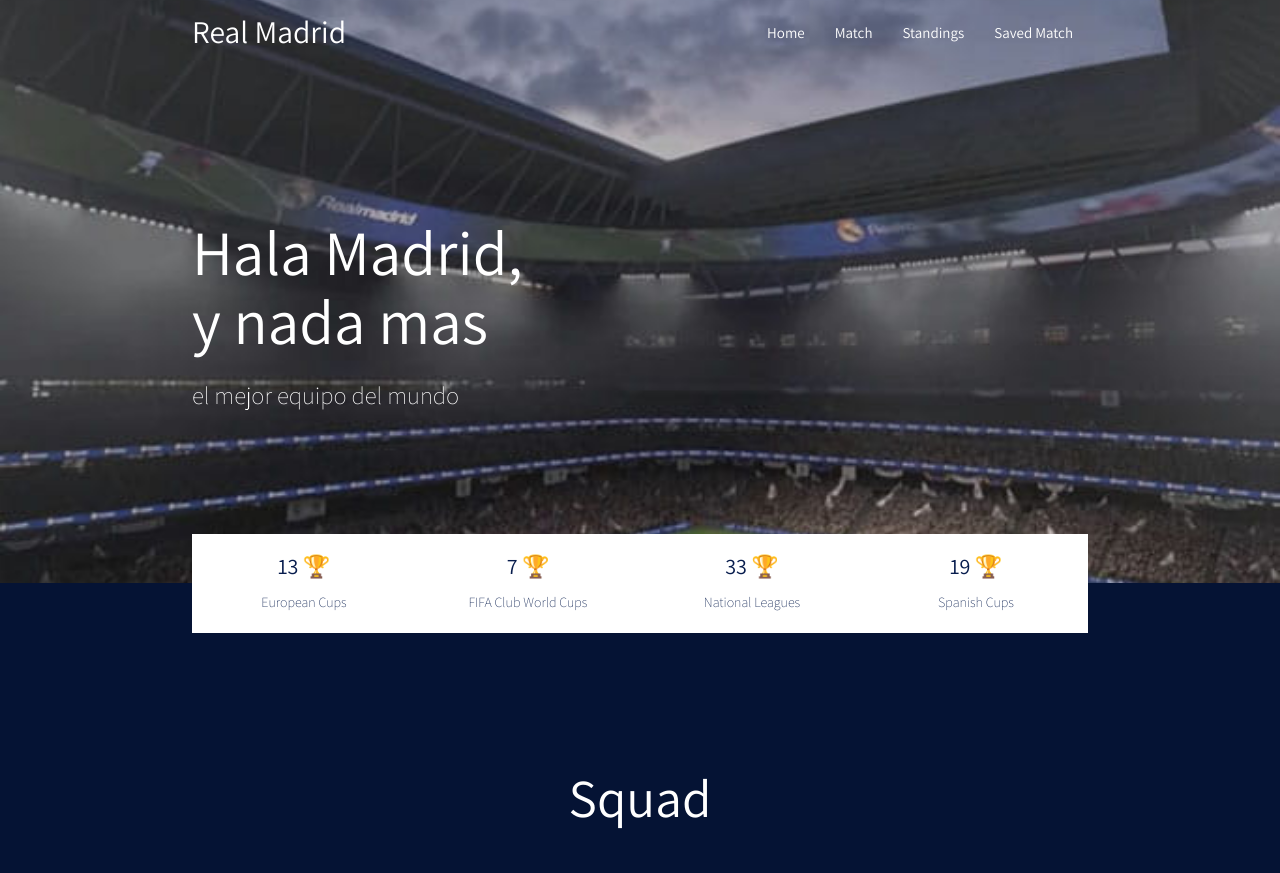
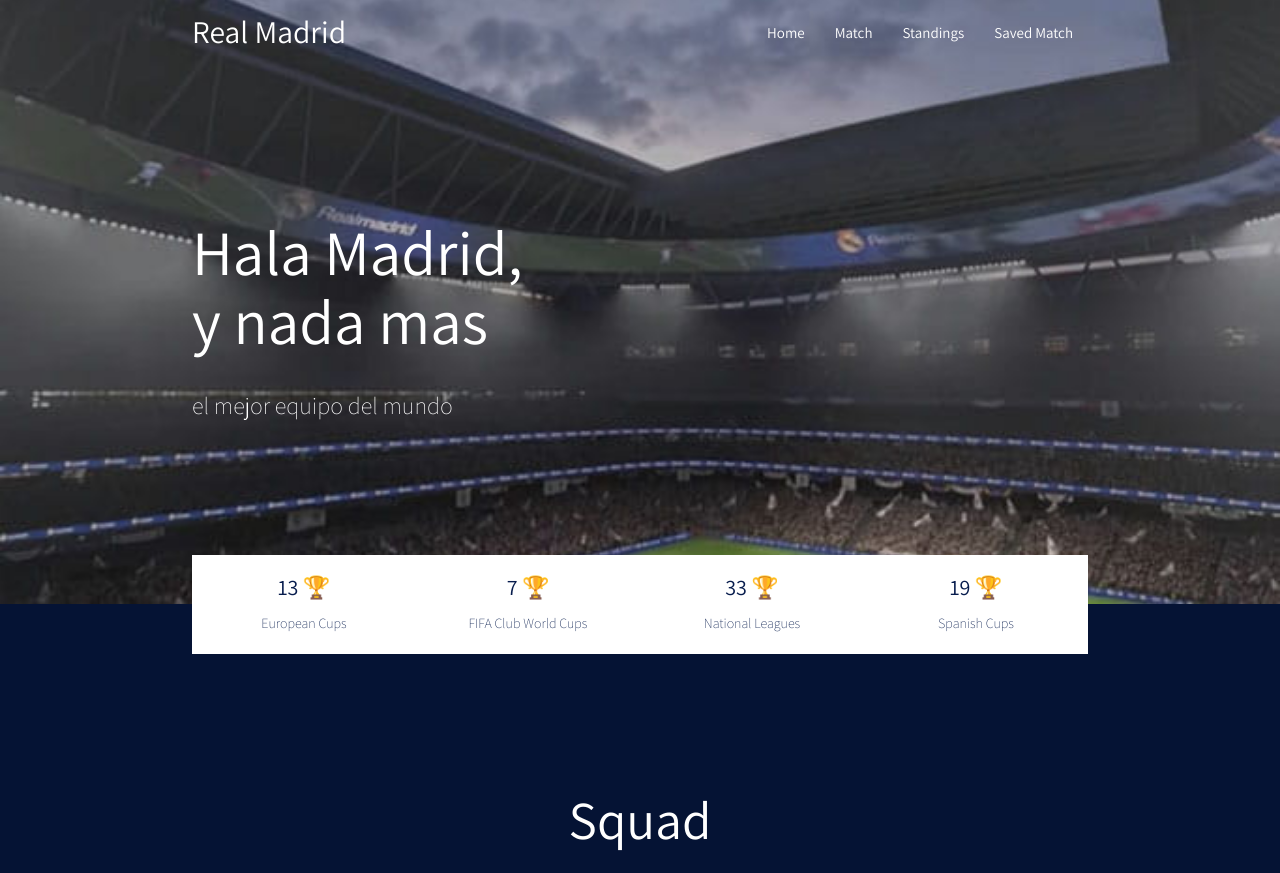
Before and after one commit to akbarreynaldi/Bola.ID, a plain HTML site: page index.html in a window 1280 px wide. Shown: the top 873 px of the page. Drawn offline with Linux system fonts and the light colour scheme; no server answers.

Commit message:
memperbaiki best practice

```diff
--- a/index.html
+++ b/index.html
@@ -62,9 +62,9 @@
                 Hala Madrid,
                 <br /> y nada mas
             </h1>
-            <h5 class="light white-text text-lighten-3">
+            <h2 class="light white-text text-lighten-3">
                 el mejor equipo del mundo
-            </h5>
+            </h2>
         </div>
     </header>
     <!-- Akhir Navigasi -->
--- a/pages/home.html
+++ b/pages/home.html
@@ -49,7 +49,7 @@
             <div class="row">
                 <div class="col m4">
                     <h2>Team Info</h2>
-                    <img src="../src/images/Real_Madrid_Logo.png" class="club-logo">
+                    <img src="../src/images/Real_Madrid_Logo.png" class="club-logo" alt="Real Madrid Logo">
                 </div>
                 <div class="col s12 m6" id="team-data">
 
--- a/src/css/main.css
+++ b/src/css/main.css
@@ -10,6 +10,10 @@
     background-image: url("../images/header-background.jpg");
     background-size: cover;
     background-position: center;
+}
+
+header h2 {
+    font-size: 24px;
 }
 
 .section-club-stats {
```
